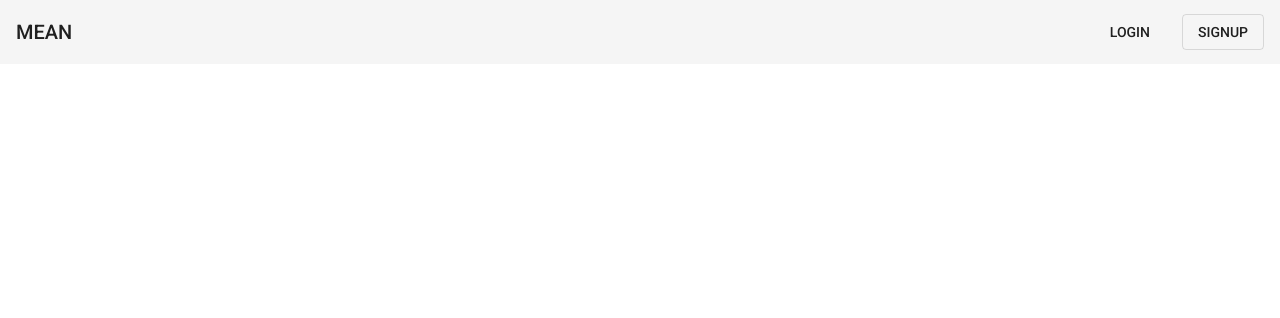
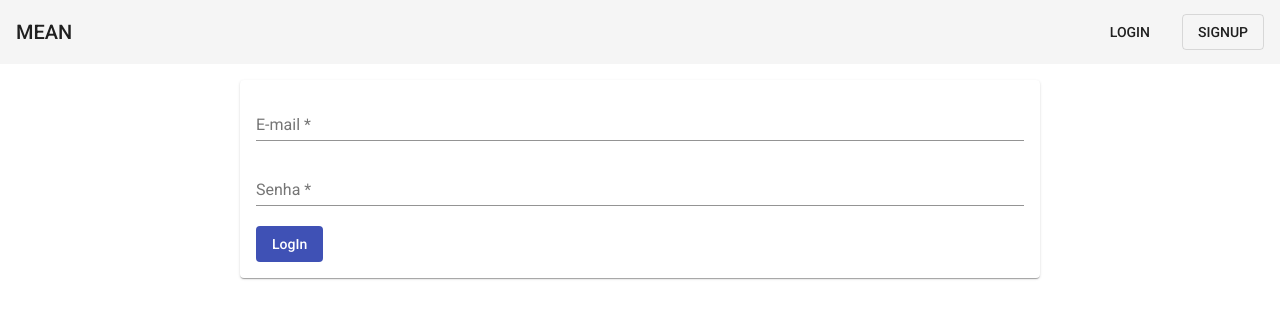
Before and after one commit to ruansenadev/mean-course, an Angular app: page /u/login in a window 1280 px wide. Before the commit this address led to /. Shown: the top 318 px of the page. Built offline with nearby package versions, Linux system fonts and the light colour scheme.

Commit message:
lazyloading routes

```diff
--- a/src/app/app.module.ts
+++ b/src/app/app.module.ts
@@ -21,8 +21,8 @@ import { HeaderComponent } from "./header/header.component";
     ErrorComponent,
   ],
   imports: [
+    AppRoutingModule,
     BrowserModule,
-    AppRoutingModule,
     HttpClientModule,
     BrowserAnimationsModule,
     NgMaterialModule,
--- a/src/app/auth/auth.guard.ts
+++ b/src/app/auth/auth.guard.ts
@@ -11,6 +11,6 @@ export class AuthGuard implements CanActivate {
     if (isAuth) {
       return true;
     }
-    this.router.navigate(['/login'])
+    this.router.navigate(['/u/login'])
   }
 }
--- a/src/app/auth/auth.module.ts
+++ b/src/app/auth/auth.module.ts
@@ -2,9 +2,10 @@ import { NgModule } from "@angular/core";
 import { CommonModule } from "@angular/common";
 import { FormsModule } from "@angular/forms";
 
+import { AuthRoutingModule } from "./auth-routing.module";
+import { NgMaterialModule } from "../ng-material.module";
 import { SignupComponent } from "./signup/signup.component";
 import { LoginComponent } from "./login/login.component";
-import { NgMaterialModule } from "../ng-material.module";
 
 @NgModule({
   declarations: [
@@ -12,6 +13,7 @@ import { NgMaterialModule } from "../ng-material.module";
     LoginComponent
   ],
   imports: [
+    AuthRoutingModule,
     NgMaterialModule,
     CommonModule,
     FormsModule
--- a/src/app/header/header.component.html
+++ b/src/app/header/header.component.html
@@ -6,8 +6,8 @@
   </a>
   <nav>
     <a *ngIf="isAuth" routerLink="/new" class="nav-item nav-link" mat-button routerLinkActive="mat-primary">Adicionar</a>
-    <a *ngIf="!isAuth" routerLink="/login" class="nav-item nav-link" mat-button routerLinkActive="mat-primary">Login</a>
-    <a *ngIf="!isAuth" routerLink="/signup" class="nav-item nav-link" mat-stroked-button routerLinkActive="mat-accent">Signup</a>
+    <a *ngIf="!isAuth" routerLink="/u/login" class="nav-item nav-link" mat-button routerLinkActive="mat-primary">Login</a>
+    <a *ngIf="!isAuth" routerLink="/u/signup" class="nav-item nav-link" mat-stroked-button routerLinkActive="mat-accent">Signup</a>
     <button *ngIf="isAuth" class="nav-item" mat-stroked-button (click)="onLogout()">Logout</button>
   </nav>
 </mat-toolbar>
```
Also changed, not shown: src/app/app-routing.module.ts (+2 -5 lines), src/app/auth/auth-routing.module.ts (added, +16 -0 lines).
